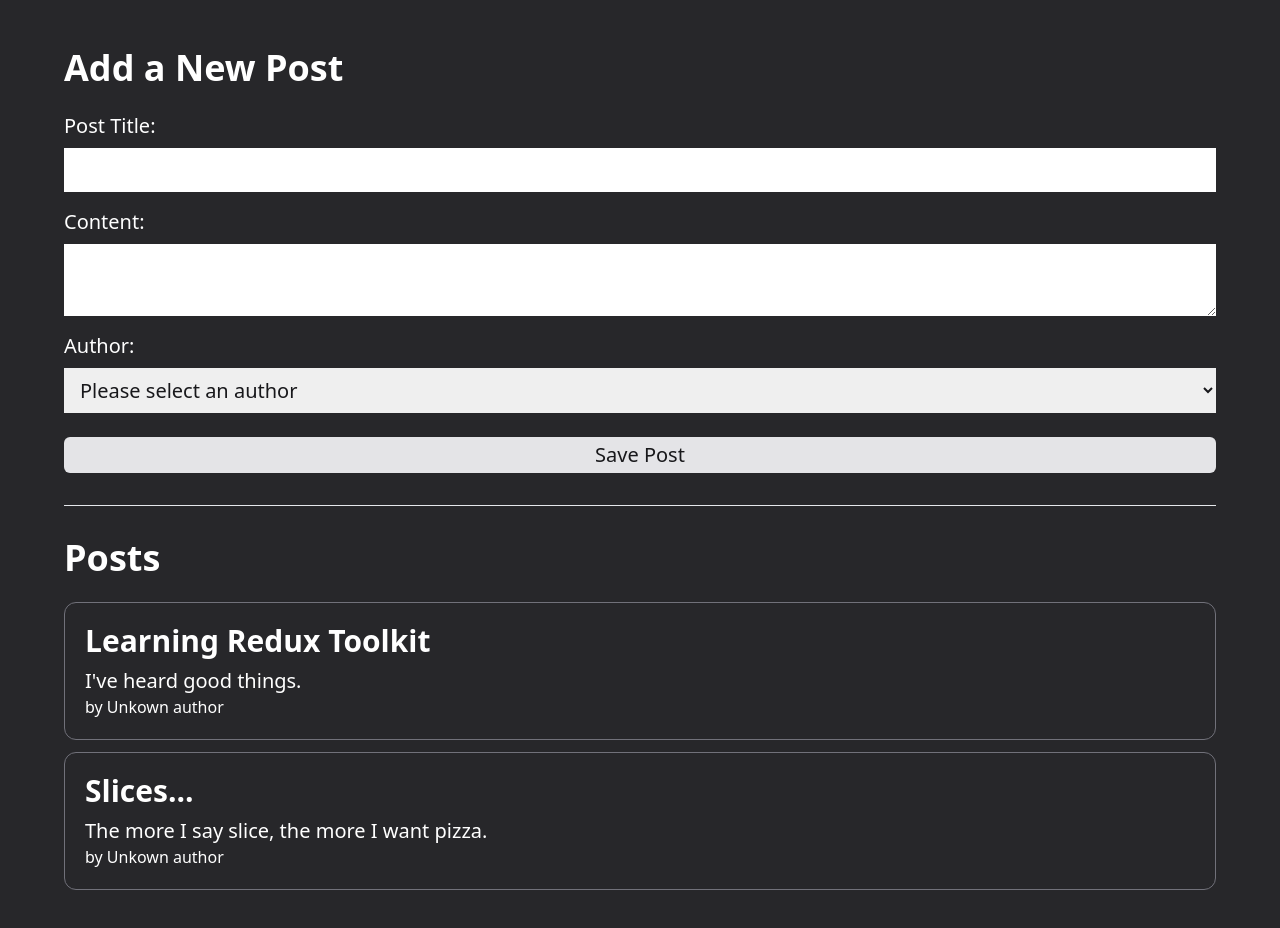
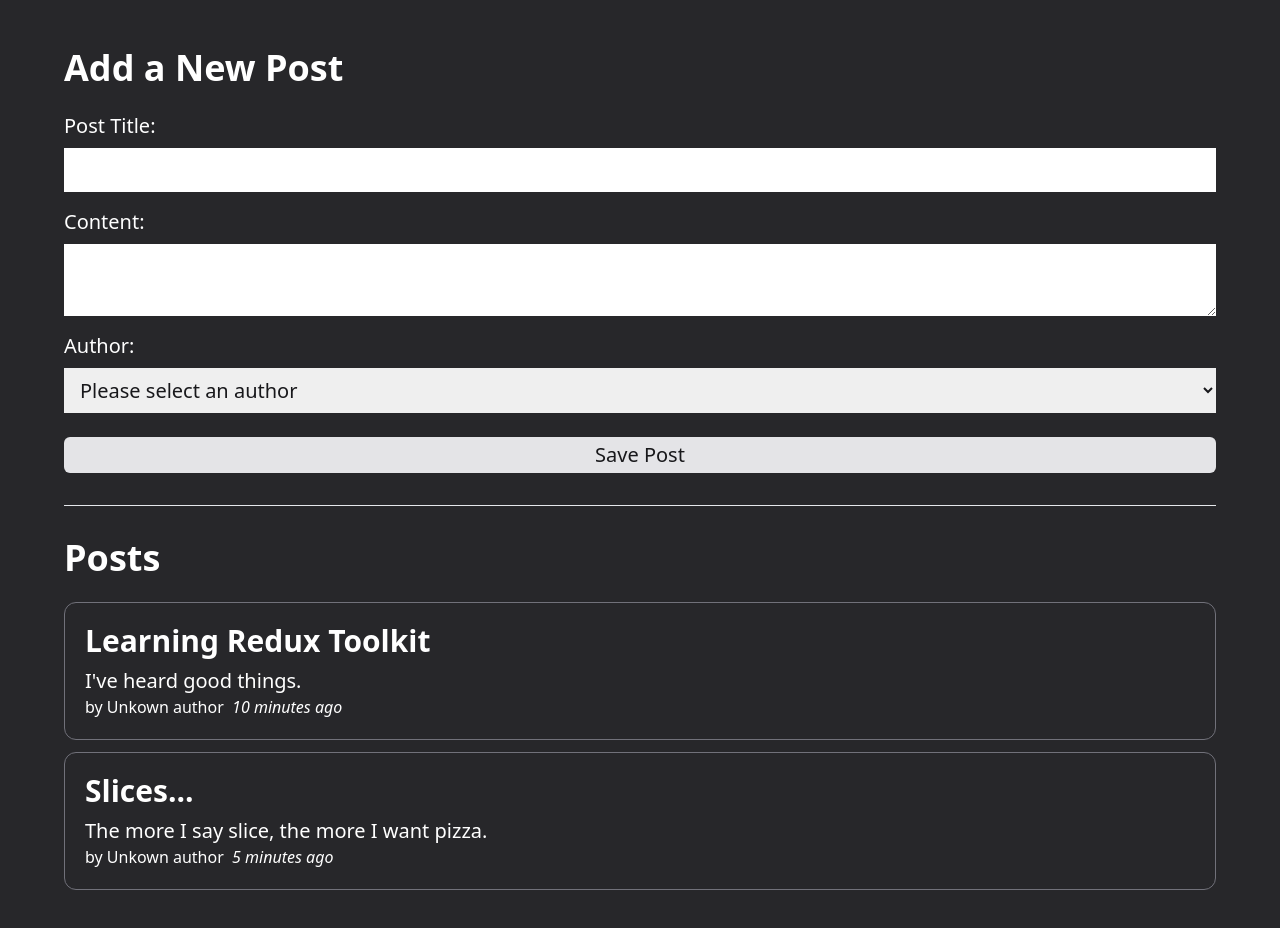
Before and after one commit to pauloo0/redux-router, a React (Vite) app: page / in a window 1280 px wide. Shown: the top 928 px of the page. Built offline with nearby package versions, Linux system fonts and the light colour scheme.

Commit message:
Adding TimeAgo component to see how long a post was made

```diff
--- a/package.json
+++ b/package.json
@@ -11,6 +11,7 @@
   },
   "dependencies": {
     "@reduxjs/toolkit": "^1.9.5",
+    "date-fns": "^2.30.0",
     "react": "^18.2.0",
     "react-dom": "^18.2.0",
     "react-redux": "^8.1.2",
--- a/src/features/posts/PostsList.tsx
+++ b/src/features/posts/PostsList.tsx
@@ -3,6 +3,7 @@
 import { useSelector } from 'react-redux'
 
 import PostAuthor from './PostAuthor'
+import TimeAgo from './TimeAgo'
 
 const PostsList: React.FC = () => {
   const posts = useSelector(selectAllPosts)
@@ -13,6 +14,7 @@
       <p className='text-xl font-light'>{post.content.substring(0, 100)}</p>
       <p>
         <PostAuthor userId={post.userId} />
+        <TimeAgo timestamp={post.date} />
       </p>
     </article>
   ))
--- /dev/null
+++ b/src/features/posts/TimeAgo.tsx
@@ -0,0 +1,23 @@
+import React from 'react'
+import { parseISO, formatDistanceToNow } from 'date-fns'
+
+interface TimeAgoProps {
+  timestamp: string
+}
+
+const TimeAgo: React.FC<TimeAgoProps> = ({ timestamp }) => {
+  let timeAgo = ''
+  if (timestamp) {
+    const date = parseISO(timestamp)
+    const timePeriod = formatDistanceToNow(date)
+    timeAgo = `${timePeriod} ago`
+  }
+
+  return (
+    <span title={timestamp}>
+      &nbsp; <i>{timeAgo}</i>
+    </span>
+  )
+}
+
+export default TimeAgo
--- a/src/features/posts/postsSlice.ts
+++ b/src/features/posts/postsSlice.ts
@@ -1,12 +1,15 @@
 import { createSlice, nanoid } from '@reduxjs/toolkit'
 import type { PayloadAction } from '@reduxjs/toolkit'
 import type { RootState } from '../../app/store'
+
+import { sub } from 'date-fns' // date-fns is a library that provides functions for manipulating dates
 
 interface Post {
   id: string
   title: string
   content: string
   userId?: string
+  date: string
 }
 
 interface PostsState {
@@ -19,11 +22,13 @@
       id: '1',
       title: 'Learning Redux Toolkit',
       content: "I've heard good things.",
+      date: sub(new Date(), { minutes: 10 }).toISOString(),
     },
     {
       id: '2',
       title: 'Slices...',
       content: 'The more I say slice, the more I want pizza.',
+      date: sub(new Date(), { minutes: 5 }).toISOString(),
     },
   ],
 }
@@ -42,6 +47,7 @@
             id: nanoid(), // nanoid is a function from redux toolkit that generates a unique ID string
             title,
             content,
+            date: new Date().toISOString(),
             userId,
           },
         }
```
Also changed, not shown: 1 other file (tests, documents, lock files or other folders).
